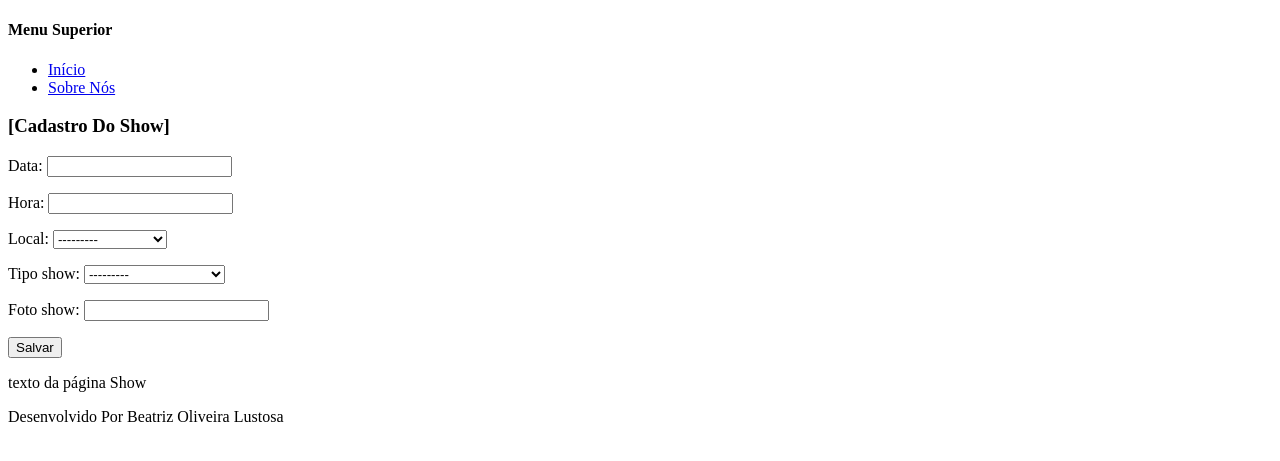
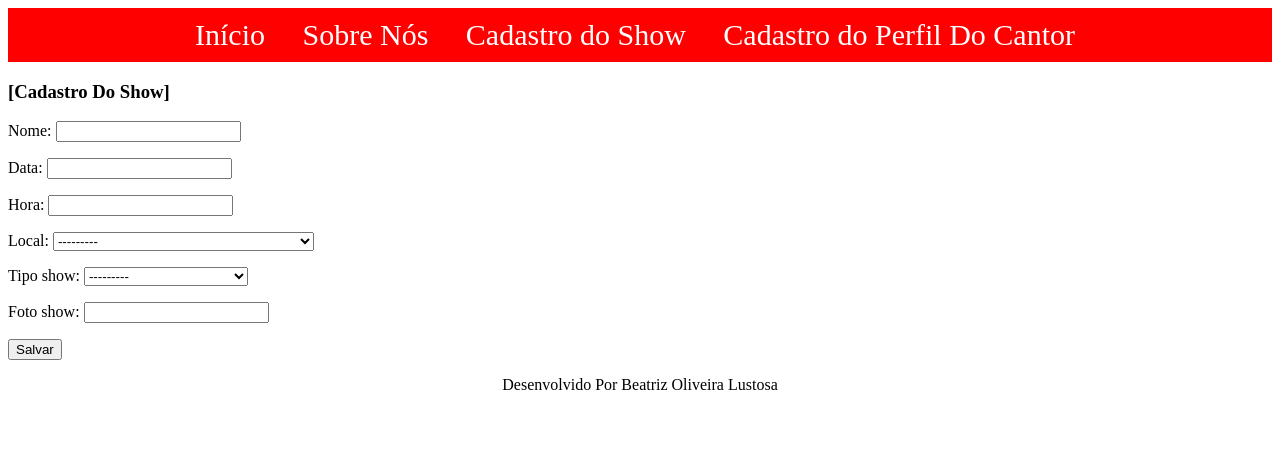
Before and after one commit to BeatrizLustosa/projetopw, a Django app: page /inserir/show/ in a window 1280 px wide. Shown: the top 461 px of the page. Run offline with Django 4.2, Linux system fonts and the light colour scheme; data comes from the database, SQL or seed files in the repository; both versions use the stored data as it was after the commit.

Commit message:
Criação do Delete e Menu com CSS

```diff
--- a/projetopw/projetopw/paginas/models.py
+++ b/projetopw/projetopw/paginas/models.py
@@ -5,13 +5,21 @@ class Midia(models.Model):
     divulgacao_cantor = models.URLField(max_length=255)
     divulgacao_show = models.URLField(max_length=255)
 
+
+
 class Local(models.Model):
     nome = models.CharField(max_length=100)
     endereco = models.CharField(max_length=100)
     cidade = models.CharField(max_length=100)
 
+    def __str__(self):
+        return self.nome +  " - " + self.cidade
+
 class TipoShow (models.Model):
     tipo_show = models.CharField(max_length=100)
+
+    def __str__(self):
+        return self.tipo_show
 
 class PerfilCantor(models.Model):
     nome_artistico =  models.CharField(max_length=100)
@@ -21,8 +29,12 @@ class PerfilCantor(models.Model):
     telefone = models.CharField(max_length=20)
 
 class Show(models.Model):
+    nome = models.CharField(max_length=100)
     data = models.DateField()
     hora  = models.TimeField()
     local = models.ForeignKey(Local,on_delete=models.PROTECT)
     tipo_show = models.ForeignKey(TipoShow,on_delete=models.PROTECT)
     foto_show = models.URLField(max_length=100)
+
+    def __str__(self):
+        return  f"{self.nome} ({self.local}) ({self.tipo_show})"
--- a/projetopw/projetopw/paginas/templates/paginas/form.html
+++ b/projetopw/projetopw/paginas/templates/paginas/form.html
@@ -22,6 +22,6 @@
 
 </form>
 <p>
-    texto da página Show
+
 </p>
 {% endblock %}
--- a/projetopw/projetopw/paginas/templates/paginas/index.html
+++ b/projetopw/projetopw/paginas/templates/paginas/index.html
@@ -7,15 +7,14 @@
     <meta name="viewport" content="width=device-width, initial-scale=1.0">
 
     {% block titulo %}
-    <title> MUSIC-IA </title>
+    <title> ShowPorAi </title>
     {% endblock titulo %}
 
     <link rel = "stylesheet" href = "{% static 'css/estilo.css' %}">
 
 </head>
 <body>
-    <h4>Menu Superior</h4>
-    <ul>
+    <ul id="menu">
         <li>
             <a href = "{% url "index" %}">Início</a>
         </li>
@@ -24,13 +23,20 @@
             <a href = "{% url "sobre" %}">Sobre Nós</a>
         </li>
 
+        <li>
+            <a href = "{% url "inserir-show" %}">Cadastro do Show</a>
+        </li>
+
+        <li>
+            <a href = "{% url "inserir-perfil" %}">Cadastro do Perfil Do Cantor</a>
+        </li>
+
     </ul>
-
     {%   block conteudo   %}
 
     {%   endblock   %}
 
-    <p>
+    <p id = "rodape">
         Desenvolvido Por Beatriz Oliveira Lustosa
     </p>
 </body>
--- a/projetopw/projetopw/paginas/urls.py
+++ b/projetopw/projetopw/paginas/urls.py
@@ -3,7 +3,8 @@ from django.urls import path
 from .views import IndexView, SobreView
 from .views import MidiaCreate, LocalCreate, TipoShowCreate, PerfilCantorCreate, ShowCreate
 from .views import MidiaUpdate, LocalUpdate, TipoShowUpdate, PerfilCantorUpdate, ShowUpdate
-# from .views import LocalDelete, TipoShowDelete
+
+from .views import MidiaDelete, LocalDelete, TipoShowDelete, PerfilCantorDelete, ShowDelete
 urlpatterns = [
     path("", IndexView.as_view(), name = "index"),
     path("sobre/", SobreView.as_view(), name = "sobre"),
@@ -26,8 +27,11 @@ urlpatterns = [
 
 ###########################################################################
 
-    #  path("excluir/local/<int:pk>/", LocalDelete.as_view(), name = "excluir-local"),
-    #  path("excluir/tipo/<int:pk>/", TipoShowDelete.as_view(), name="excluir-tipo"),
+      path("excluir/midia/<int:pk>/", MidiaDelete.as_view(), name = "excluir-midia"),
+      path("excluir/local/<int:pk>/", LocalDelete.as_view(), name="excluir-local"),
+      path("excluir/tipo/<int:pk>/", TipoShowDelete.as_view(), name = "excluir-tipo"),
+      path("excluir/perfil/<int:pk>/", PerfilCantorDelete.as_view(), name="excluir-perfil"),
+      path("excluir/show/<int:pk>/", ShowDelete.as_view(), name = "excluir-show"),
 
 
 ]
--- a/projetopw/projetopw/paginas/views.py
+++ b/projetopw/projetopw/paginas/views.py
@@ -46,7 +46,7 @@ class PerfilCantorCreate(CreateView):
 class ShowCreate(CreateView):
     template_name = 'paginas/form.html'
     model = Show
-    fields = ['data', 'hora', 'local', 'tipo_show', 'foto_show']
+    fields = ['nome', 'data', 'hora', 'local', 'tipo_show', 'foto_show']
     success_url = reverse_lazy('index')
     extra_context = {'titulo' : 'Cadastro Do Show',
                      'botao' : 'Salvar'}
@@ -88,9 +88,33 @@ class PerfilCantorUpdate(UpdateView):
 class ShowUpdate(UpdateView):
     template_name = 'paginas/form.html'
     model = Show
-    fields = ['data', 'hora', 'local', 'tipo_show', 'foto_show']
+    fields = ['nome', 'data', 'hora', 'local', 'tipo_show', 'foto_show']
     success_url = reverse_lazy('index')
     extra_context = {'titulo' : 'Atualização Do Show',
                      'botao' : 'Salvar'}
 ##################################################
 #DELETE
+class MidiaDelete(DeleteView):
+    model = Midia
+    template_name = 'cadastros/form-excluir.html'
+    success_url = reverse_lazy('index')
+
+class LocalDelete(DeleteView):
+    model = Local
+    template_name = 'cadastros/form-excluir.html'
+    success_url = reverse_lazy('index')
+
+class TipoShowDelete(DeleteView):
+    model = TipoShow
+    template_name = 'cadastros/form-excluir.html'
+    success_url = reverse_lazy('index')
+
+class PerfilCantorDelete(DeleteView):
+    model = PerfilCantor
+    template_name = 'cadastros/form-excluir.html'
+    success_url = reverse_lazy('index')
+
+class ShowDelete(DeleteView):
+    model = Show
+    template_name = 'cadastros/form-excluir.html'
+    success_url = reverse_lazy('index')
--- a/projetopw/projetopw/static/css/estilo.css
+++ b/projetopw/projetopw/static/css/estilo.css
@@ -1,8 +1,29 @@
-body {
 
-    color: rgb(0, 0, 0);
-    div {
-        text-align: center;
-        color:blue;
-    }
+
+#menu {
+    list-style: none;
+    padding: 5px;
+    font-size: 30px;
+    margin: 0;
+    background-color: #ff0000;
+    text-align: center;
 }
+#menu li {
+    display: inline;
+    margin-right: 10px;
+}
+
+#menu li a {
+    text-decoration: none;
+    color: rgb(255, 255, 255);
+    display: inline-block;
+    padding: 5px 10px;
+
+}
+#menu li a:hover {
+    background-color: #f0f0f0;
+}
+
+#rodape{
+    text-align: center;
+}
```
Also changed, not shown: projetopw/projetopw/paginas/templates/cadastros/form-excluir.html (added, +8 -0 lines), projetopw/projetopw/paginas/templates/paginas/sobre.html (+4 -4 lines), projetopw/projetopw/db.sqlite3, projetopw/projetopw/paginas/migrations/0003_show_nome.py (added).
